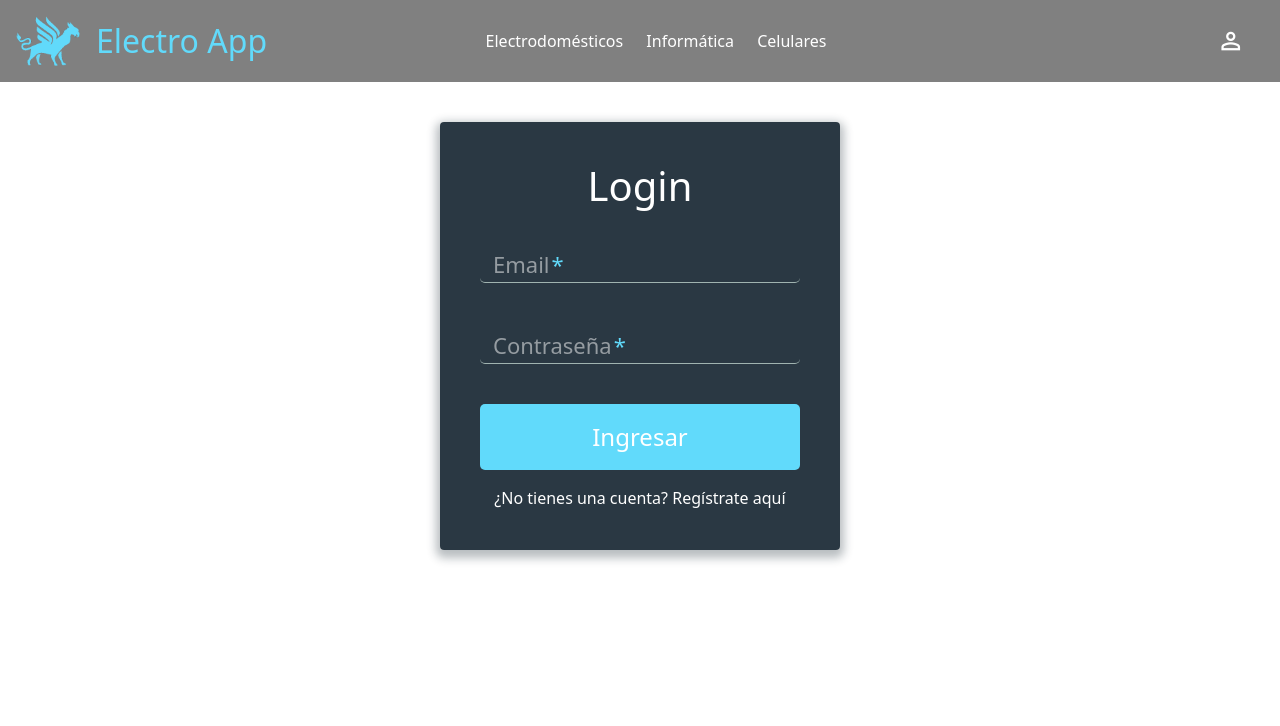
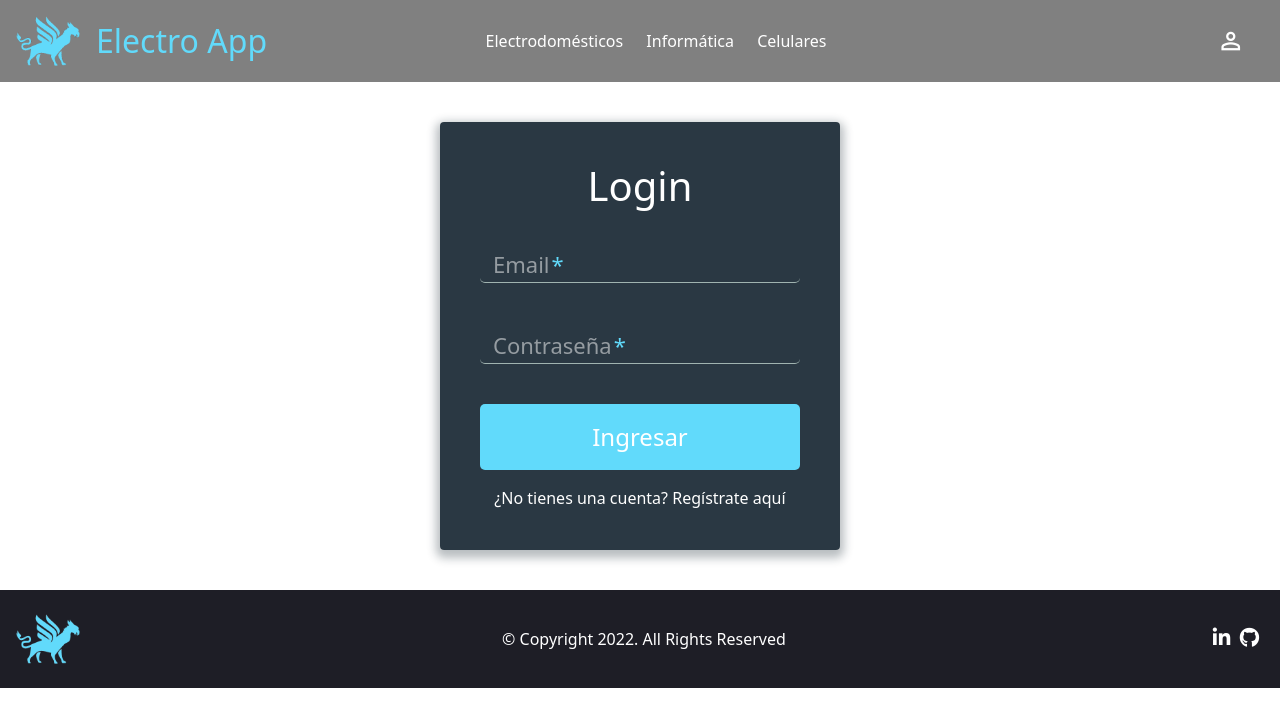
Before and after one commit to NachoJ12/ecommerce-app, a React (Create React App) app: page /login in a window 1280 px wide. Shown: the top 726 px of the page. Built offline with nearby package versions, Linux system fonts and the light colour scheme.

Commit message:
Add footer

```diff
--- a/public/index.html
+++ b/public/index.html
@@ -22,6 +22,12 @@
       integrity="sha384-1BmE4kWBq78iYhFldvKuhfTAU6auU8tT94WrHftjDbrCEXSU1oBoqyl2QvZ6jIW3"
       crossorigin="anonymous"
     />
+    <link
+      rel="stylesheet"
+      href="https://use.fontawesome.com/releases/v5.15.3/css/all.css"
+      integrity="sha384-SZXxX4whJ79/gErwcOYf+zWLeJdY/qpuqC4cAa9rOGUstPomtqpuNWT9wdPEn2fk"
+      crossorigin="anonymous"
+    />
   </head>
   <body>
     <noscript>You need to enable JavaScript to run this app.</noscript>
--- a/src/App.js
+++ b/src/App.js
@@ -11,13 +11,15 @@ import Login from './components/Login/Login';
 import UserContextProvider from './context/UserContext';
 import { ToastContainer } from 'react-toastify';
 import 'react-toastify/dist/ReactToastify.css';
+import Footer from './components/Footer/Footer';
 
 function App() {
   return (
     <div className="App">
       <ToastContainer position="bottom-center" limit={1} />
-      <UserContextProvider>
-        <BrowserRouter>
+
+      <BrowserRouter>
+        <UserContextProvider>
           <CartContextProvider>
             <NavBar />
             <Routes>
@@ -36,8 +38,9 @@ function App() {
               <Route path="/login" element={<Login />} />
             </Routes>
           </CartContextProvider>
-        </BrowserRouter>
-      </UserContextProvider>
+        </UserContextProvider>
+        <Footer />
+      </BrowserRouter>
     </div>
   );
 }
--- /dev/null
+++ b/src/components/Footer/Footer.js
@@ -0,0 +1,25 @@
+import React from 'react';
+import style from './Footer.module.css';
+import logo from '../../logo.svg';
+
+const Footer = () => {
+  return (
+    <footer className={style.footer}>
+      <div className={style.social}>
+        <img src={logo} alt="Logo" />
+
+        <p className={style.copyright}>© Copyright 2022. All Rights Reserved</p>
+        <div className={style.icons}>
+          <a href="https://www.linkedin.com/in/nachojustel/">
+            <i className="fab fa-linkedin-in"></i>
+          </a>
+          <a href="https://github.com/NachoJ12">
+            <i className="fab fa-github"></i>
+          </a>
+        </div>
+      </div>
+    </footer>
+  );
+};
+
+export default Footer;
--- /dev/null
+++ b/src/components/Footer/Footer.module.css
@@ -0,0 +1,37 @@
+.footer {
+  background: #1e1e26;
+  color: #ffffff;
+
+  padding: 1rem;
+}
+
+.social {
+  display: flex;
+  align-items: center;
+  justify-content: space-between;
+  padding: 0.5rem 0;
+}
+
+.copyright {
+  margin: 0;
+  font-size: 1rem;
+}
+
+.icons {
+  display: flex;
+  justify-content: space-between;
+}
+
+.icons a {
+  margin: 0 0.3rem;
+}
+
+.icons a i {
+  color: white;
+  font-size: 1.25rem;
+  transition: color 0.8s;
+}
+
+.icons a i:hover {
+  color: #61dafb;
+}
```
Also changed, not shown: public/assets/icons/linkedin-in-brands.svg (added).
